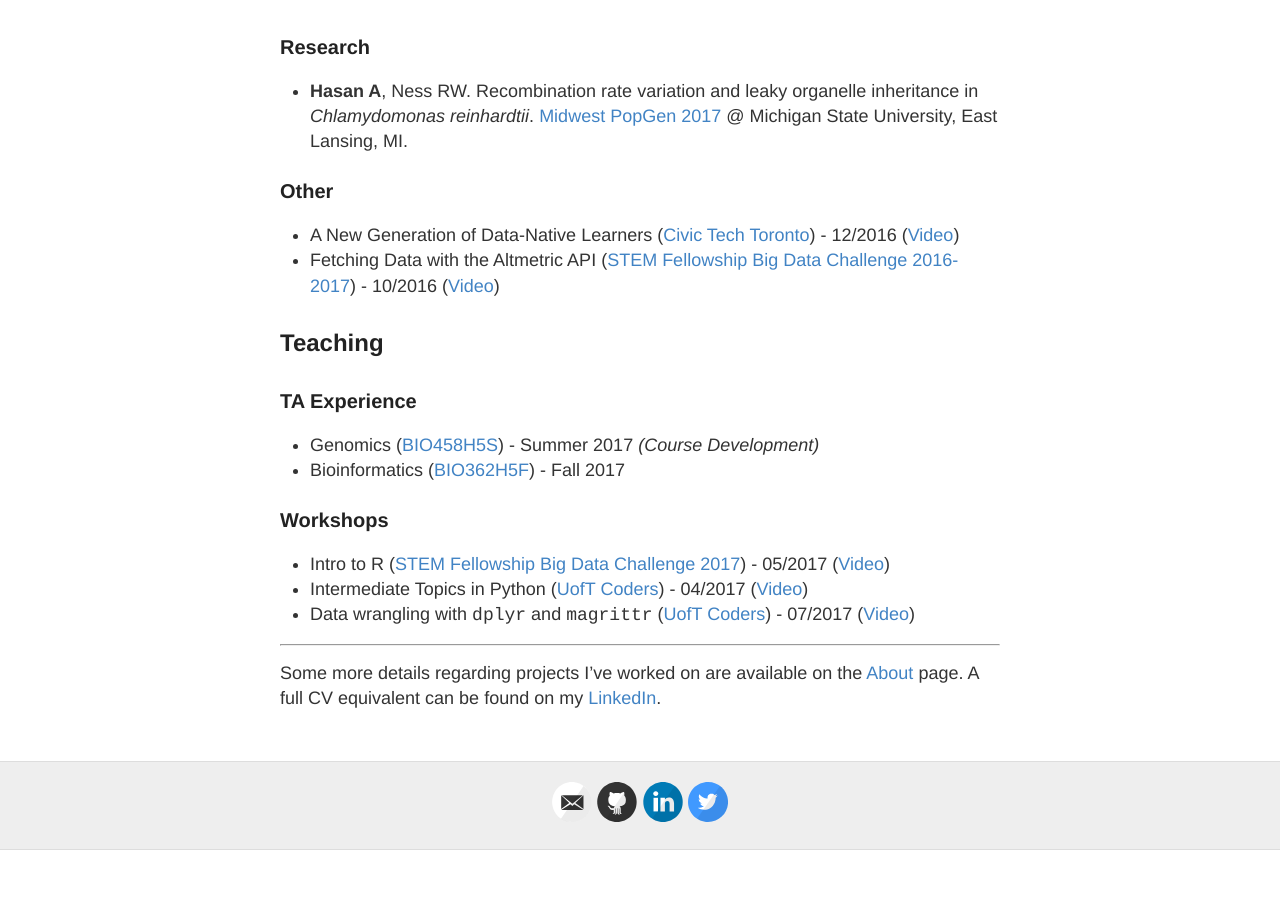
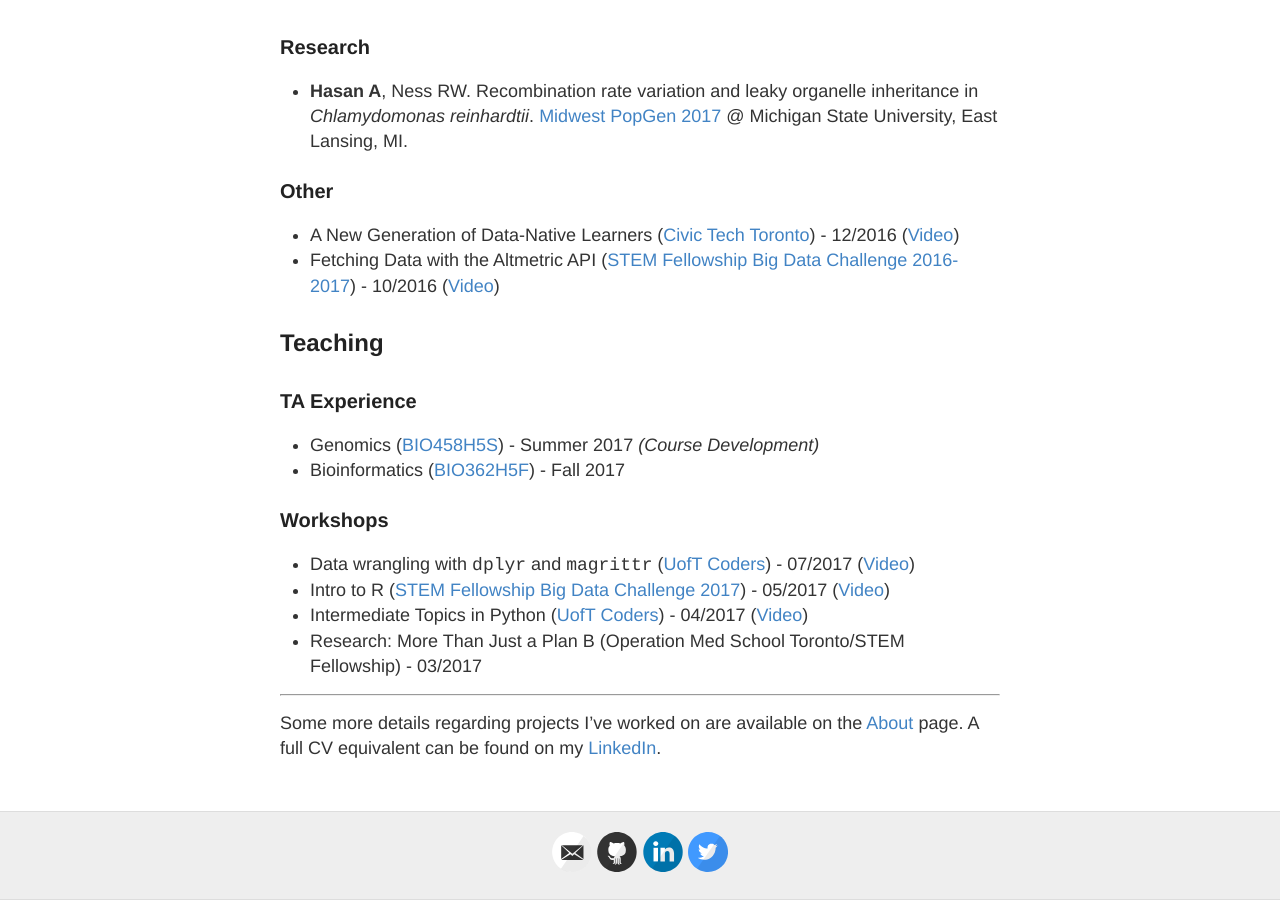
Before and after one commit to aays/site_old, a Jekyll site: the page built from cv.md, in a window 1280 px wide and 900 px high, scrolled down 1276 px. Built offline with Jekyll 4.4.1, drawn with Linux system fonts in a browser that asks for light colours; before the commit the page ends 2126 px from its top, so only the background shows below that.

Commit message:
Update cv.md

```diff
--- a/cv.md
+++ b/cv.md
@@ -50,9 +50,11 @@ Arocha Rosete Y, Morales-Lizcano NP, **Hasan A**, Yoshioka K, Moeder W, Michelut
 
 ### Workshops
 
+- Data wrangling with `dplyr` and `magrittr` ([UofT Coders](uoftcoders.github.io)) - 07/2017 ([Video](https://www.youtube.com/watch?v=qO4ZXzyiulM))
 - Intro to R ([STEM Fellowship Big Data Challenge 2017](https://bigdatachallenge.github.io)) - 05/2017 ([Video](https://www.youtube.com/watch?v=z_irkhAErvc))
 - Intermediate Topics in Python ([UofT Coders](uoftcoders.github.io)) - 04/2017 ([Video](https://www.youtube.com/watch?v=33Pgx0DlNmo))
-- Data wrangling with `dplyr` and `magrittr` ([UofT Coders](uoftcoders.github.io)) - 07/2017 ([Video](https://www.youtube.com/watch?v=qO4ZXzyiulM))
+- Research: More Than Just a Plan B (Operation Med School Toronto/STEM Fellowship) - 03/2017
+
 
 ---
 
```
